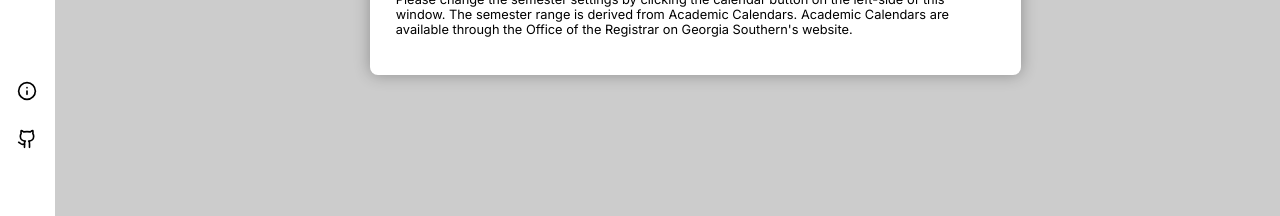
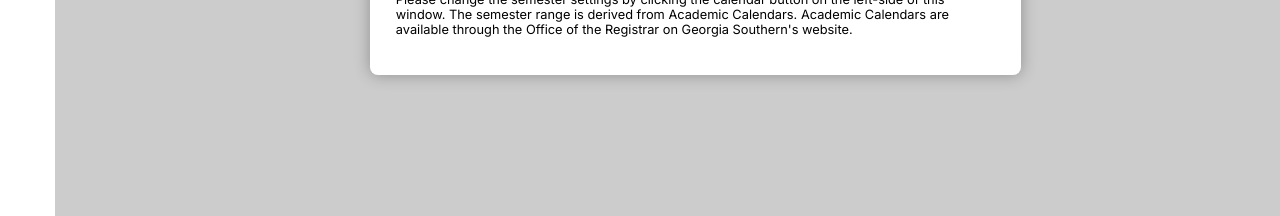
Before and after one commit to Honuluau/instaflip, a React (Vite) app in the folder frontend/: page / in a window 1280 px wide. Shown: the part 417-633 px from the top of the page. Built offline with nearby package versions, Linux system fonts and the light colour scheme; a web font is replaced by a local one.

Commit message:
Removed Sidebar Gap and edited Info page a little bit.

```diff
--- a/frontend/src/components/Sidebar.tsx
+++ b/frontend/src/components/Sidebar.tsx
@@ -41,9 +41,7 @@
                 >
                     <BugOff size={iconSize}/>
                 </button>
-            </div>
 
-            <div className="section bottom">
                 {/*Info*/}
                 <button
                     onClick={() => onPageChange("info")}
--- a/frontend/src/pages/InfoPage.tsx
+++ b/frontend/src/pages/InfoPage.tsx
@@ -2,6 +2,10 @@
     return (
         <div className="container no-top-margin flex-col justify-start">
             <h1 className="page-header">Info</h1>
+            <div className="info-section">
+                <h2>About</h2>
+                <p>InstaFlip is a policy at Zach Henderson Library to speed up the process of renewing a laptop. Typically, a patron who wants to return and checkout another laptop will recieve a seperate laptop. If there are no laptops available, the patron would have to wait for a staff member to process the laptop.</p>
+            </div>
             <div className="info-section">
                 <h2>Workflow</h2>
                 <div className="info-list">
```
